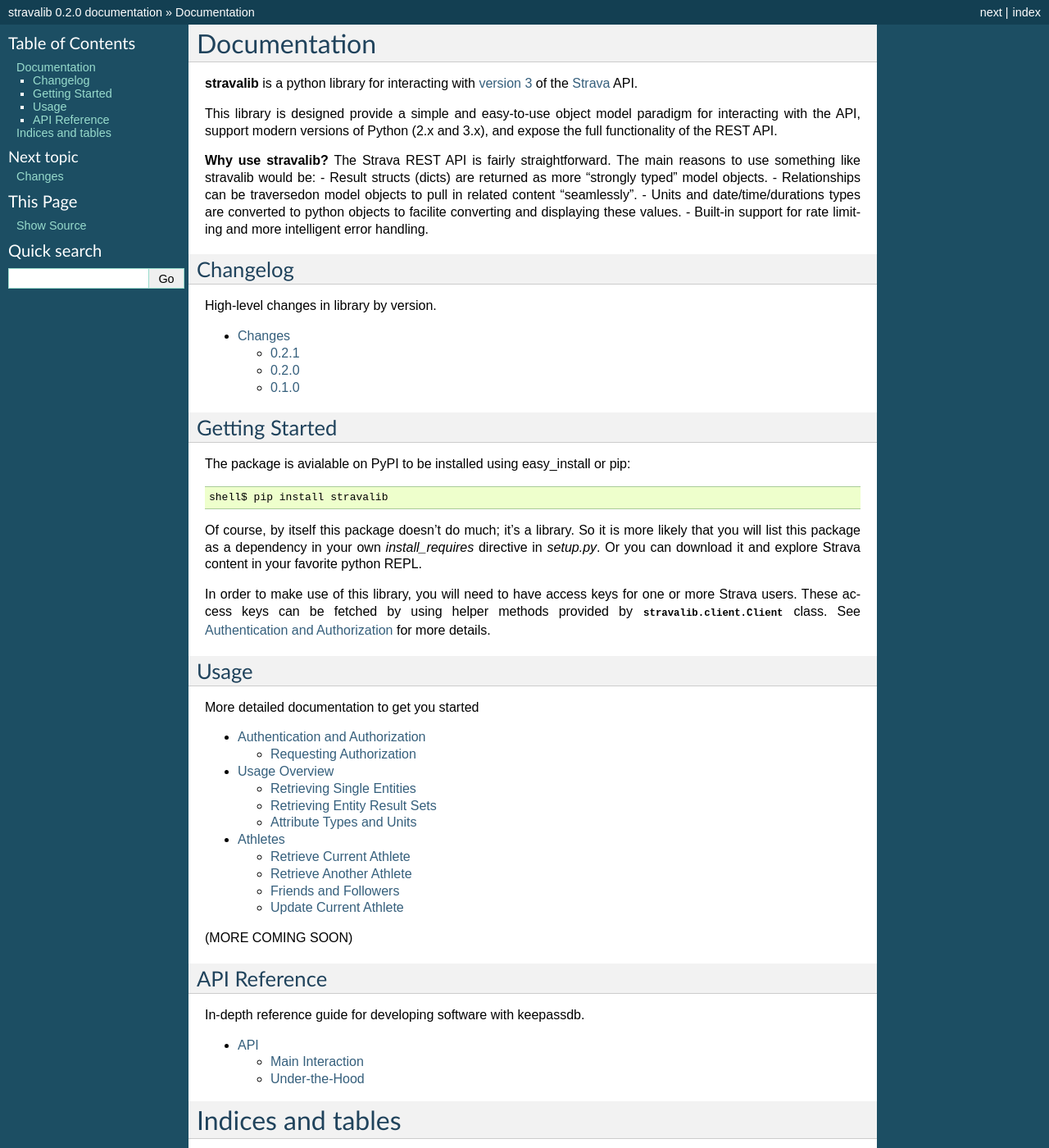
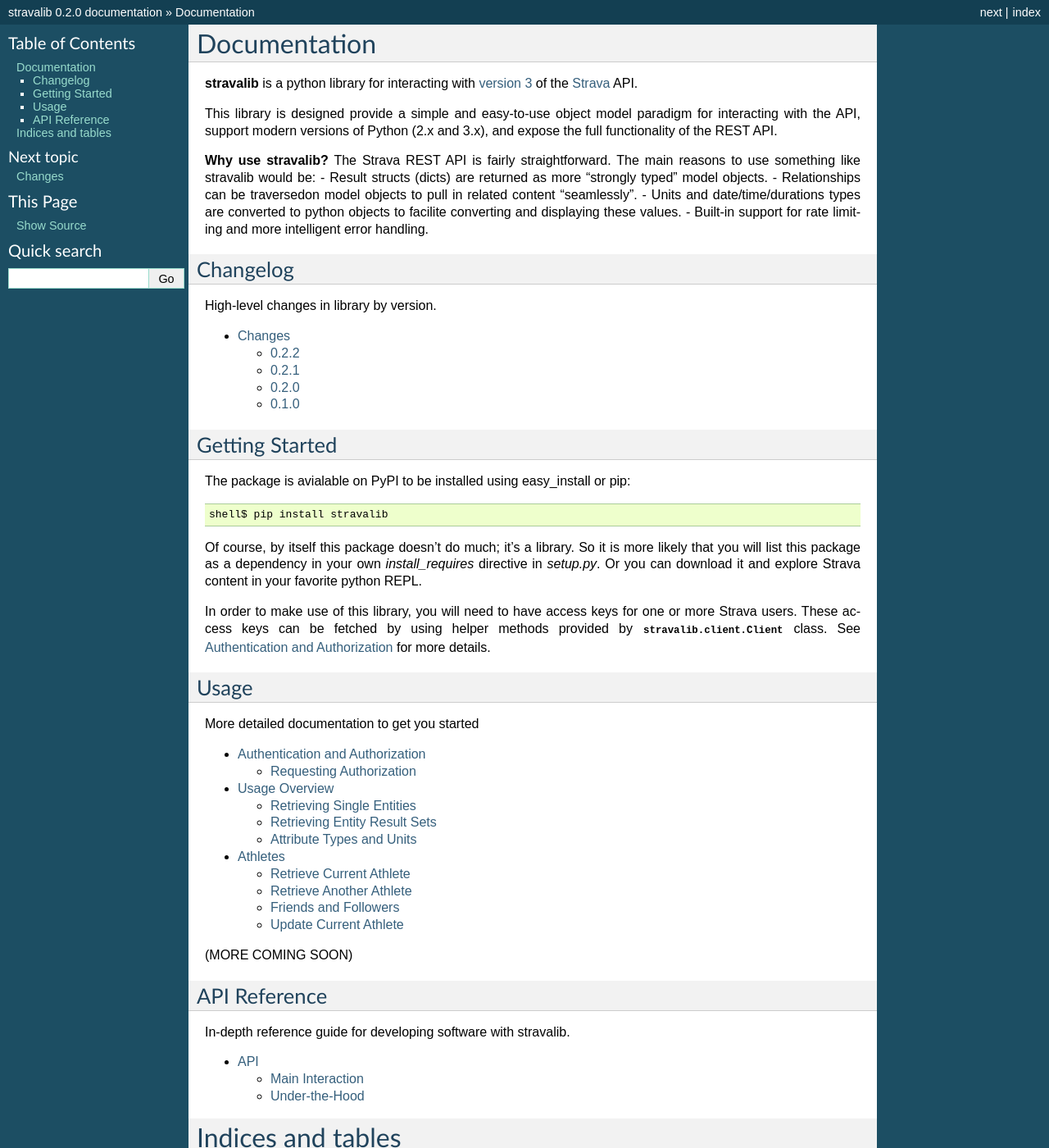
Before and after one commit to stravalib/stravalib, a Sphinx documentation site: the page built from docs/index.rst, in a window 1280 px wide and 1400 px high. Shown: the whole window at 82% size. Built offline with Sphinx 7.4.7, drawn with Linux system fonts in a browser that asks for light colours.

```diff
--- a/docs/api.rst
+++ b/docs/api.rst
@@ -6,8 +6,7 @@ API
 Main Interaction
 ================
 
-This part of the documentation covers the primary API for interacting with the
-keepass database.
+This part of the documentation covers the primary API for interacting with Strava.
 
 Client
 ------
--- a/docs/index.rst
+++ b/docs/index.rst
@@ -63,7 +63,7 @@ More detailed documentation to get you started
 API Reference
 -------------
 
-In-depth reference guide for developing software with keepassdb.
+In-depth reference guide for developing software with stravalib.
 
 .. toctree::
    :maxdepth: 2
--- a/docs/news.rst
+++ b/docs/news.rst
@@ -2,6 +2,10 @@ Changes
 =======
 
 .. contents::
+
+0.2.2
+-----
+* Fixed the _resolve_url to not assume running on **nix system.
 
 0.2.1
 -----
--- a/setup.py
+++ b/setup.py
@@ -11,7 +11,7 @@ except ImportError:
     use_setuptools()
     from setuptools import setup, find_packages
 
-version = '0.2.1'
+version = '0.2.2'
 
 news = os.path.join(os.path.dirname(__file__), 'docs', 'news.rst')
 news = open(news).read()
```
Also changed, not shown: 1 other file.
